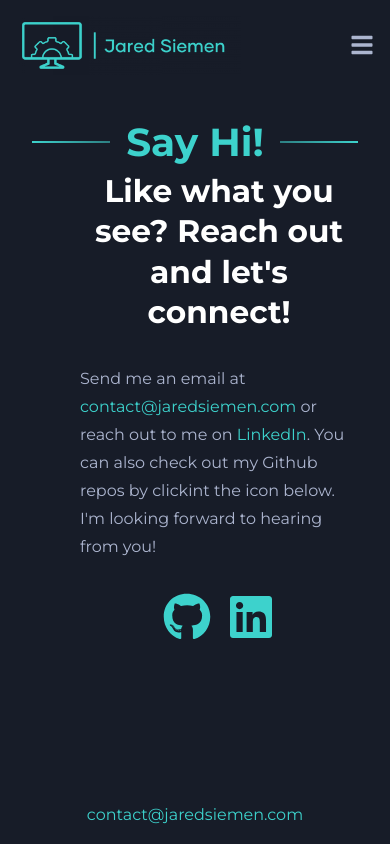
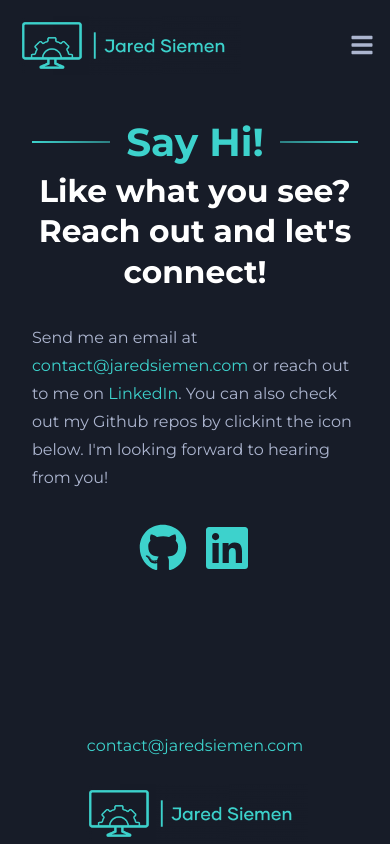
Before and after one commit to siemenjm/react-portfolio, a React (Create React App) app: page /contact in a window 390 px wide. Shown: the top 844 px of the page. Built offline with nearby package versions, Linux system fonts and the light colour scheme.

Commit message:
Fix padding on certain pages in mobile view

```diff
--- a/src/styles/ContactSection.css
+++ b/src/styles/ContactSection.css
@@ -50,7 +50,8 @@
 }
 
 @media (max-width: 1024px) {
-    .contact-section > .content-wrapper {
+    .contact-section > .content-wrapper, .contact-section > .content-wrapper.left {
+        padding-left: 0;
         padding-right: 0;
     }
 
--- a/src/styles/ProjectsSection.css
+++ b/src/styles/ProjectsSection.css
@@ -153,7 +153,7 @@
         flex-direction: column-reverse;
     }
 
-    .projects-section > .content-wrapper, .client-work-section > .content-wrapper {
+    .projects-section > .content-wrapper, .client-work-section > .content-wrapper, .client-work-section > .content-wrapper.left {
         padding-left: 0;
         padding-right: 0;
     }
```
